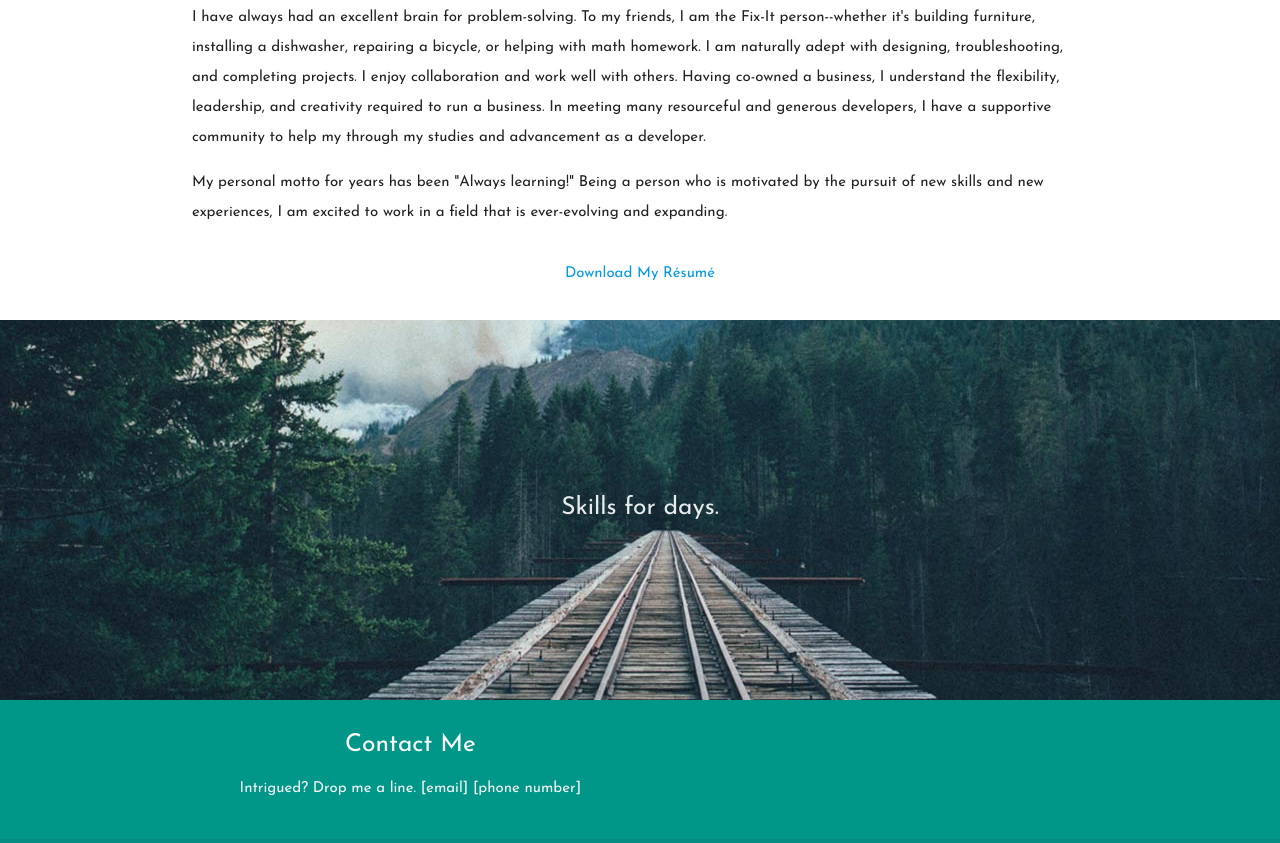
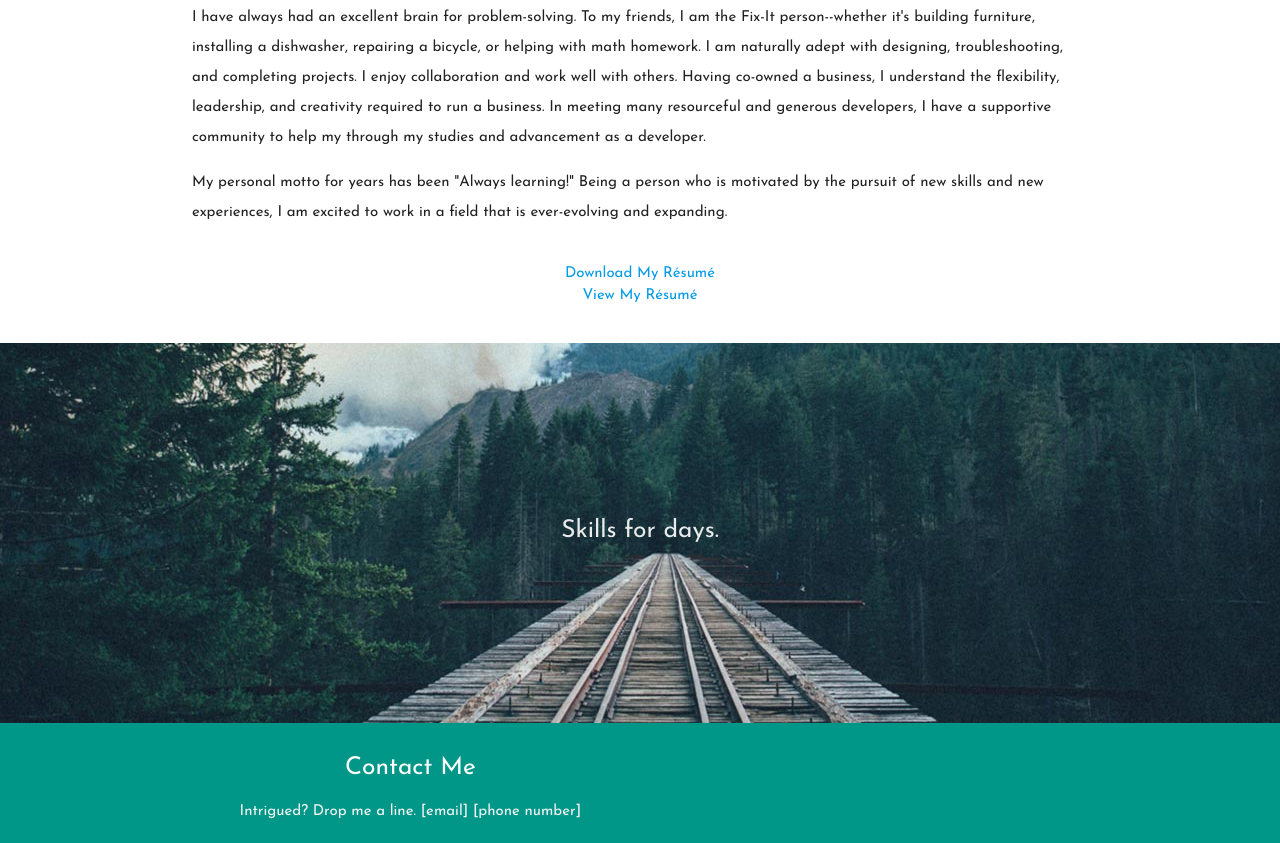
Before and after one commit to itbeauregard/itbeauregard.github.io, a website built with webpack: page index.html in a window 1280 px wide. Shown: the part 1564-2407 px from the top of the page. Built offline with nearby package versions, Linux system fonts and the light colour scheme.

Commit message:
Add resume image and view link to html

```diff
--- a/index.html
+++ b/index.html
@@ -123,6 +123,8 @@
       <div class='row'>
         <div class="col s12 center">
           <a href='./assets/Beauregard.resume.pdf' download>Download My Résumé</a>
+          <br>
+          <a href='./assets/Beauregard.resume.jpg' target='_blank'>View My Résumé</a>
         </div>
       </div>
     </div>
```
Also changed, not shown: assets/Beauregard.resume.jpg (added).
